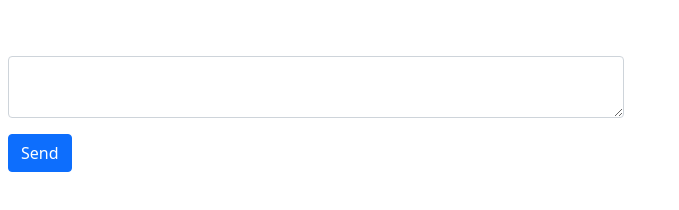
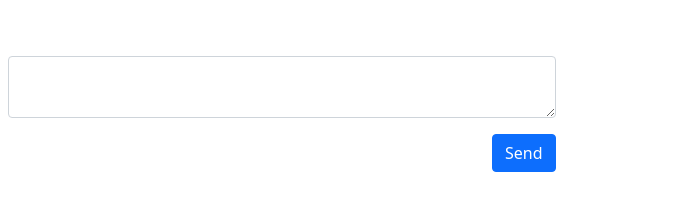
Before and after one commit to nkolis/private-message, a plain HTML site: page index.html in a window 1280 px wide. Shown: the whole page, without its empty margins (0-679 px from the left). Drawn offline with nearby package versions, Linux system fonts and the light colour scheme.

Commit message:
set button to align right

```diff
--- a/index.html
+++ b/index.html
@@ -9,10 +9,10 @@
 </head>
 <body>
 <div class="container-fluid">
-  <div class="col-lg-12">
+  <div class="col-lg-8">
     <div class="row">
       <form class="row g-3 needs-validation" novalidate>
-        <div class="col-md-6">
+        <div class="col-md-8">
           <label for="message" class="form-label"><a href="#" style="font-size: .875em" class="fw-light"></a></label>
           <textarea class="form-control" id="message" required></textarea>
           <div class="invalid-feedback">
@@ -20,7 +20,7 @@
           </div>
         </div>
 
-        <div class="col-12">
+        <div class="col-lg-8 d-flex justify-content-end">
           <button class="btn btn-primary" type="submit">Send</button>
         </div>
       </form>
```
